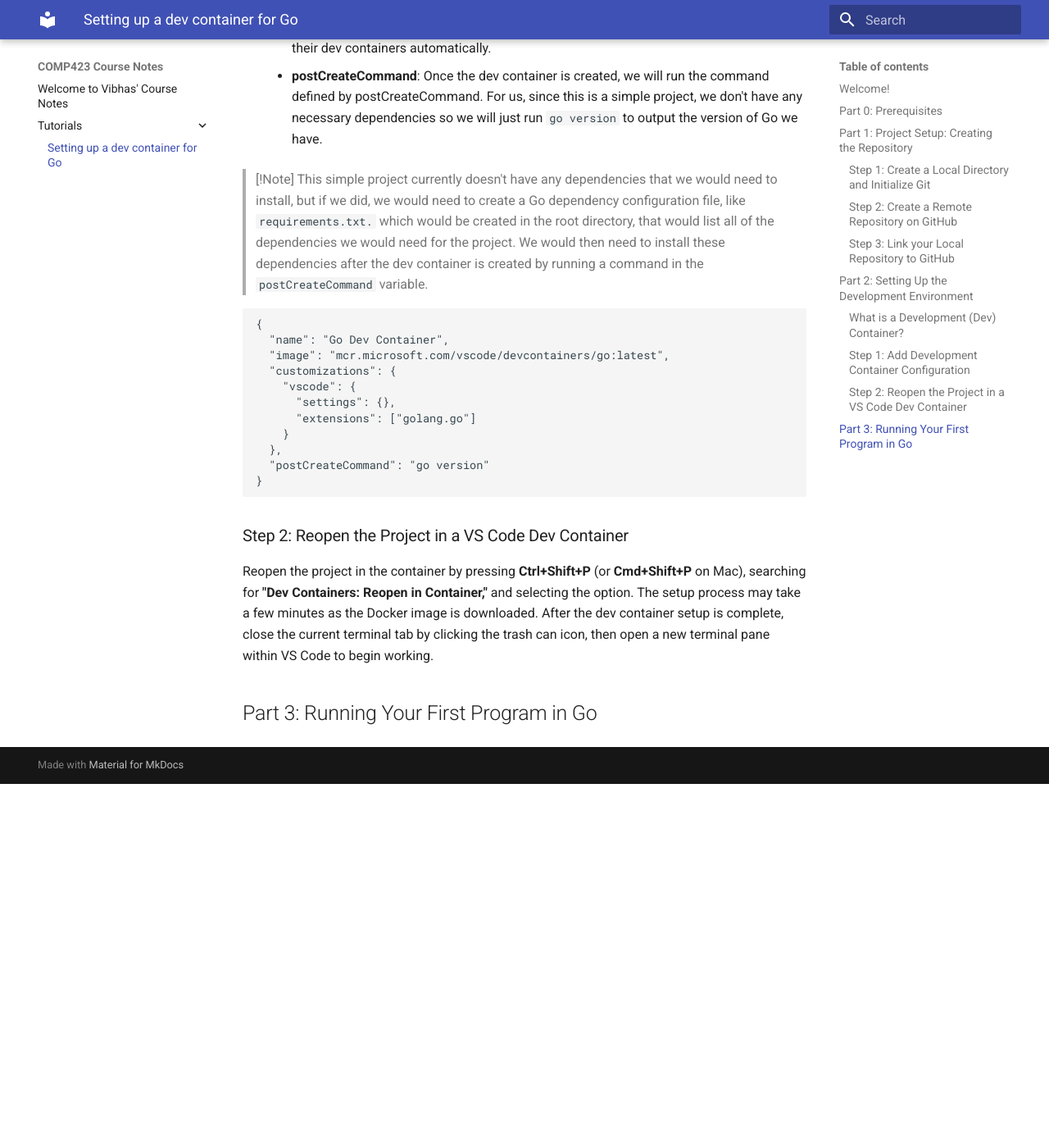
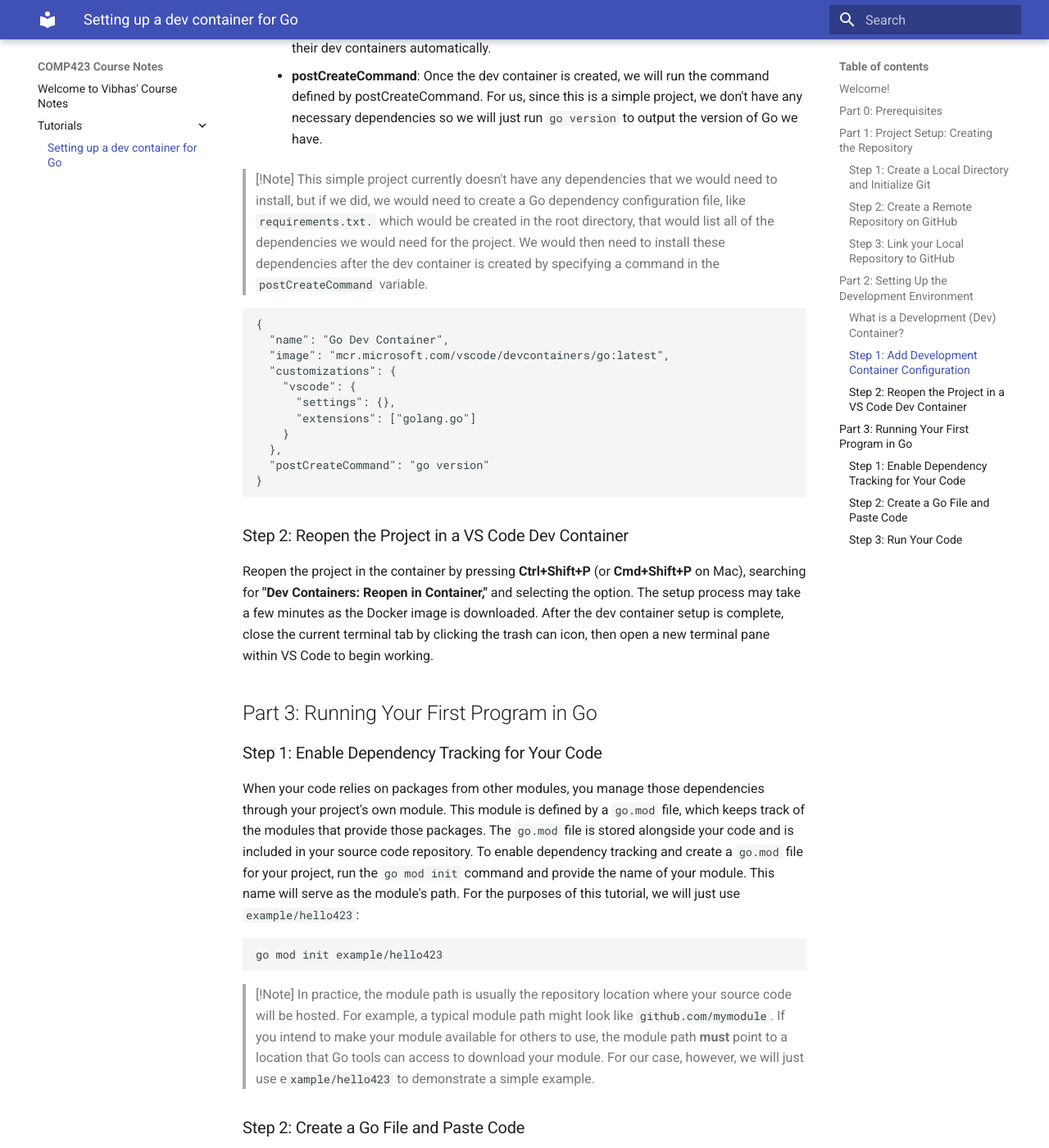
Before and after one commit to nairvibhas18/comp423-course-notes, an MkDocs documentation site: the page built from docs/tutorials/go-setup.md, in a window 1280 px wide and 1400 px high, scrolled down 2893 px. Shown: the whole window at 82% size. Built offline with MkDocs 1.6.1 and Material for MkDocs 9.7.7, drawn with Linux system fonts in a browser that asks for light colours; before the commit the page ends 3849 px from its top, so only the background shows below that; some of the changed text lies outside the part shown.

````diff
--- a/docs/tutorials/go-setup.md
+++ b/docs/tutorials/go-setup.md
@@ -69,10 +69,10 @@ In the tech industry, complex projects often rely on specific tools and dependen
 Let's create our development container:
 
 ### Step 1: Add Development Container Configuration
-1. In VS Code, open the `go-setup-tutorial` directory
+1. In VS Code, open the `go-setup-tutorial` directory.
 > [!Note]
-> You can do this by clicking File > Open Folder
-2. Install the **Dev Containers** extension for VS Code by searching for the one made by **Microsoft** in the extensions tab of VS Code
+> You can do this by clicking File > Open Folder.
+2. Install the **Dev Containers** extension for VS Code by searching for the one made by **Microsoft** in the extensions tab of VS Code.
 3. Create a hidden `.devcontainer` configuration directory in the root of your project with this file inside of it:
 `.devcontainer/devcontainer.json`
 4. Specify environment variables:
@@ -83,7 +83,7 @@ Inside the `devcontainer.json` file we need to specify the configuration of our
     - **postCreateCommand**: Once the dev container is created, we will run the command defined by postCreateCommand. For us, since this is a simple project, we don't have any necessary dependencies so we will just run `go version` to output the version of Go we have.
 
 > [!Note]
-> This simple project currently doesn't have any dependencies that we would need to install, but if we did, we would need to create a Go dependency configuration file, like `requirements.txt.` which would be created in the root directory, that would list all of the dependencies we would need for the project. We would then need to install these dependencies after the dev container is created by running a command in the `postCreateCommand` variable.
+> This simple project currently doesn't have any dependencies that we would need to install, but if we did, we would need to create a Go dependency configuration file, like `requirements.txt.` which would be created in the root directory, that would list all of the dependencies we would need for the project. We would then need to install these dependencies after the dev container is created by specifying a command in the `postCreateCommand` variable.
 
 ```bash
 {
@@ -103,3 +103,34 @@ Inside the `devcontainer.json` file we need to specify the configuration of our
 Reopen the project in the container by pressing **Ctrl+Shift+P** (or **Cmd+Shift+P** on Mac), searching for **"Dev Containers: Reopen in Container,"** and selecting the option. The setup process may take a few minutes as the Docker image is downloaded. After the dev container setup is complete, close the current terminal tab by clicking the trash can icon, then open a new terminal pane within VS Code to begin working.
 
 ## Part 3: Running Your First Program in Go
+### Step 1: Enable Dependency Tracking for Your Code
+When your code relies on packages from other modules, you manage those dependencies through your project's own module. This module is defined by a `go.mod` file, which keeps track of the modules that provide those packages. The `go.mod` file is stored alongside your code and is included in your source code repository.
+To enable dependency tracking and create a `go.mod` file for your project, run the `go mod init` command and provide the name of your module. This name will serve as the module's path.
+For the purposes of this tutorial, we will just use `example/hello423`:
+```bash
+go mod init example/hello423
+```
+> [!Note]
+> In practice, the module path is usually the repository location where your source code will be hosted. For example, a typical module path might look like `github.com/mymodule`. If you intend to make your module available for others to use, the module path **must** point to a location that Go tools can access to download your module. For our case, however, we will just use e`xample/hello423` to demonstrate a simple example.
+
+### Step 2: Create a Go File and Paste Code
+Create a file in VS Code called `hello423.go` to write your code. Next, paste the following code into your `hello423.go` file and save the file:
+```bash
+package main
+import "fmt"
+func main() {
+    fmt.Println("Hello COMP423!")
+    }
+```
+
+### Step 3: Run Your Code
+Run your code using this command:
+```bash
+go run .
+```
+The output should be Hello COMP423!
+
+Alternatively,
+
+!!! note "`go run` vs `go build`"
+    The difference is
````
Also changed, not shown: other parts of docs/tutorials/go-setup.md (+1 -1 lines).
